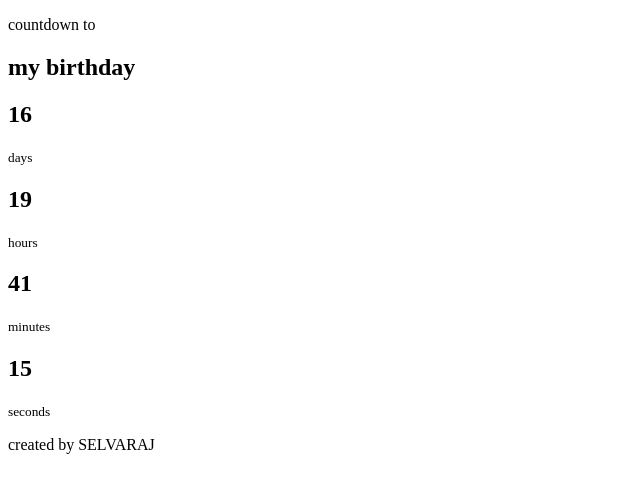
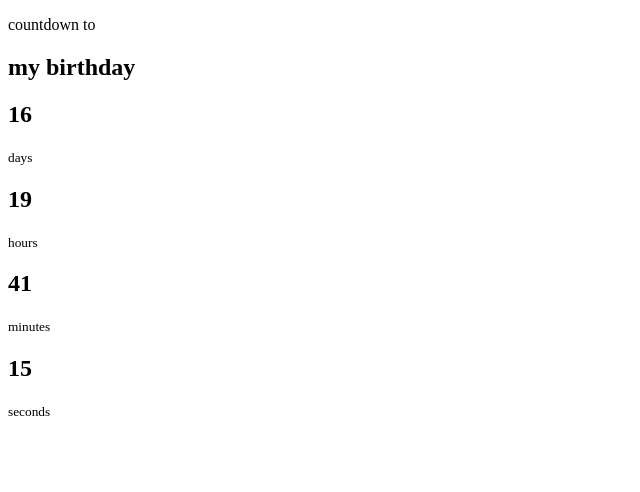
Before and after one commit to selvarajsri/selvarajsri.github.io, a plain HTML site: page index.html in a window 1280 px wide. Shown: the whole page, without its empty margins (0-640 px from the left). Drawn offline with Linux system fonts and the light colour scheme.

Commit message:
Update index.html

```diff
--- a/index.html
+++ b/index.html
@@ -30,9 +30,7 @@
         </div>
 
     </div>
-    <div class="bottom">
-        <p class="bot">created by SELVARAJ </p>
-    </div>
+
 
 
     <script src="script.js"></script>
```
